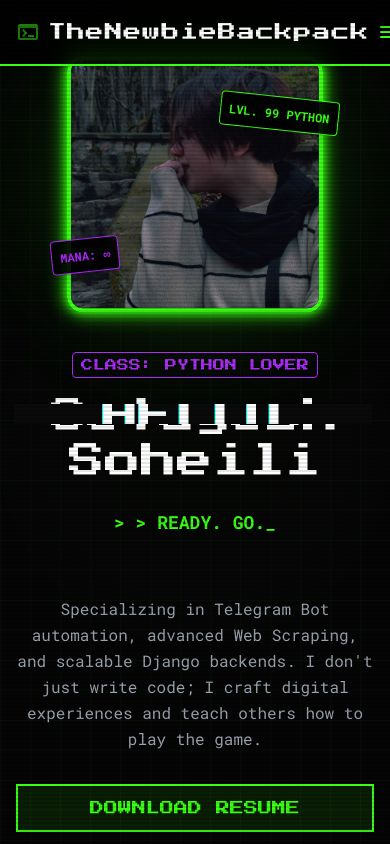
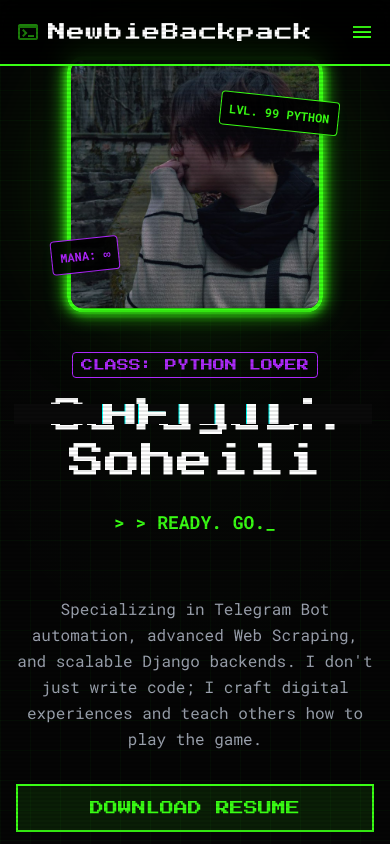
Before and after one commit to sin-soheili/TheNewbieBackpack, a plain HTML site: page index.html in a window 390 px wide. Shown: the top 844 px of the page. Drawn offline with nearby package versions, Linux system fonts and the light colour scheme.

Commit message:
responsive

```diff
--- a/index.html
+++ b/index.html
@@ -68,7 +68,7 @@
               >terminal</span
             >
             <span class="font-game text-white text-lg tracking-wider"
-              >TheNewbieBackpack</span
+              ><span class="hidden md:inline-block">The</span>NewbieBackpack</span
             >
           </div>
           <div class="hidden md:block">
```
